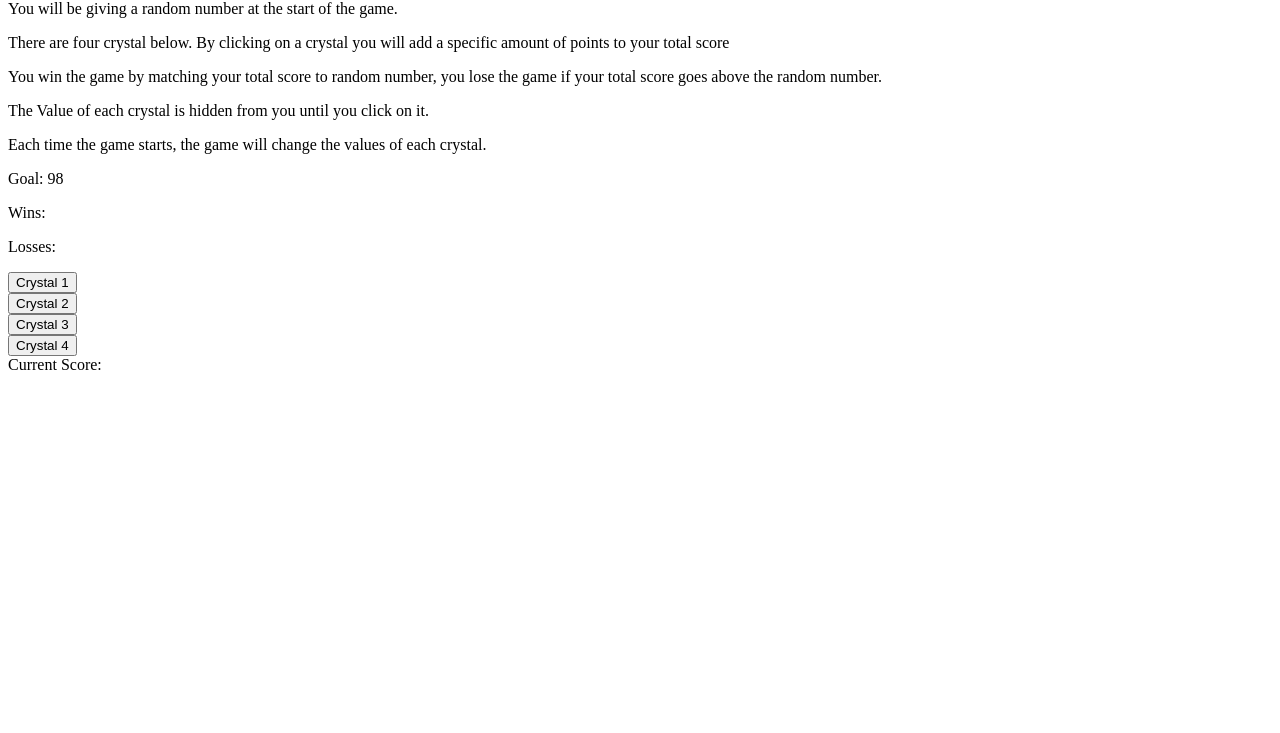
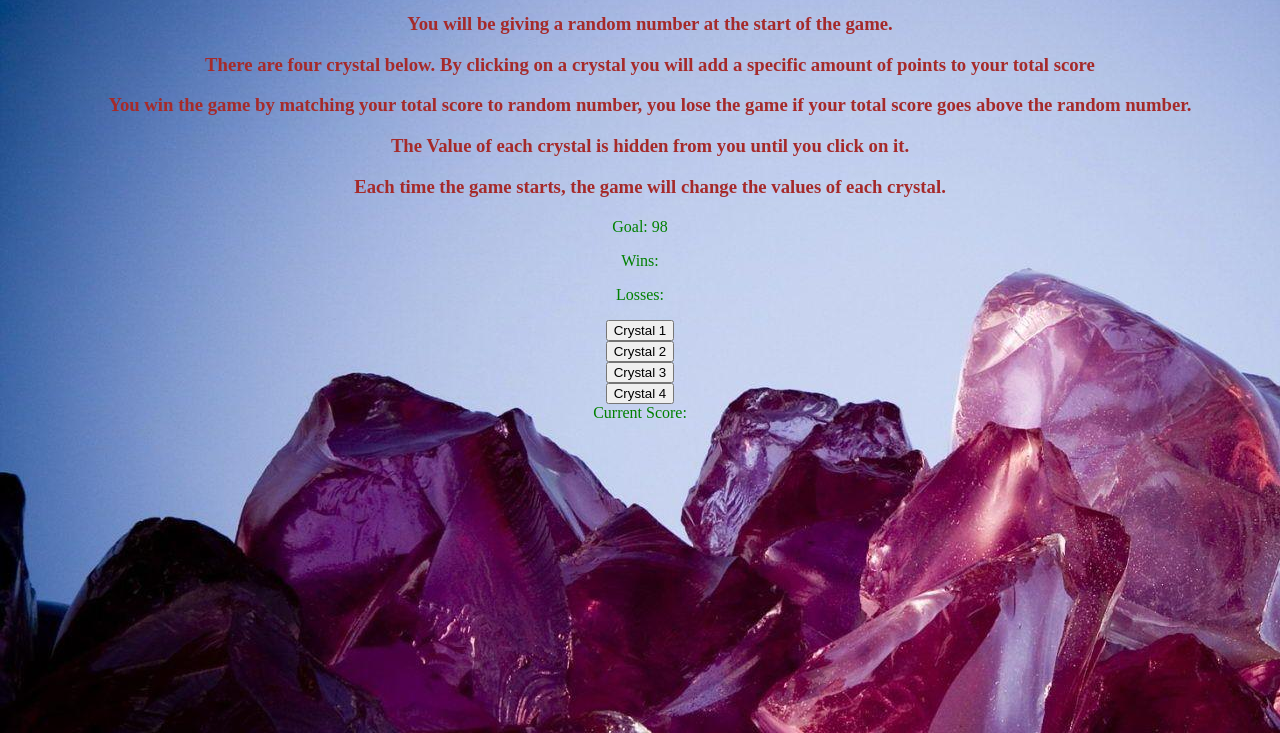
Before and after one commit to BrianBabb/unit-4-game, a plain HTML site: page index.html in a window 1280 px wide. Shown: the part 67-800 px from the top of the page. Drawn offline with nearby package versions, Linux system fonts and the light colour scheme.

Commit message:
update after 3rd crash

```diff
--- a/assets/style.css
+++ b/assets/style.css
@@ -1,8 +1,9 @@
-.body{
 
-background-color: blue;
+body{
+    background-image: url("../assets/images/IWFnffW.jpg");
+color:green;
+text-align: center;
 
-}
 
 
 
--- a/index.html
+++ b/index.html
@@ -8,7 +8,12 @@
 <head>
     <title>Crystal Game </title>
     <!-- link css style sheet,javaS & jquery -->
-    <a href="assets/css.css" rel="stylesheet" type="text/css"></a>
+    <!-- <a href="assets/style.css" rel="stylesheet" type="text/css"></a> -->
+    <link rel = "stylesheet"
+    type = "text/css"
+    href = "assets/style.css" />
+
+
     <script src="https://code.jquery.com/jquery-3.4.1.min.js"
         integrity="sha256-CSXorXvZcTkaix6Yvo6HppcZGetbYMGWSFlBw8HfCJo=" crossorigin="anonymous"></script>
 
@@ -16,16 +21,16 @@
 
 <body>
     <div id="myheader">
-        <h2>Crystal Collector game! - play if you dare!</h2>
+        <h1>Crystal Collector game! - play if you dare!</h1>
         <div id="content">
             <!-- rules of game div block -->
-            <p>You will be giving a random number at the start of the game. </p>
-            <p>There are four crystal below. By clicking on a crystal you will add a specific amount of points to your
-                total score </p>
-            <p> You win the game by matching your total score to random number, you lose the game if your total score
-                goes above the random number. </p>
-            <p> The Value of each crystal is hidden from you until you click on it. </p>
-            <p> Each time the game starts, the game will change the values of each crystal. </p>
+            <h3>You will be giving a random number at the start of the game. </h3>
+            <h3>There are four crystal below. By clicking on a crystal you will add a specific amount of points to your
+                total score </h3>
+            <h3> You win the game by matching your total score to random number, you lose the game if your total score
+                goes above the random number. </h3>
+            <h3> The Value of each crystal is hidden from you until you click on it. </h3>
+            <h3> Each time the game starts, the game will change the values of each crystal. </h3>
         </div>
 
     </div>
```
Also changed, not shown: assets/images/IWFnffW.jpg (added).
